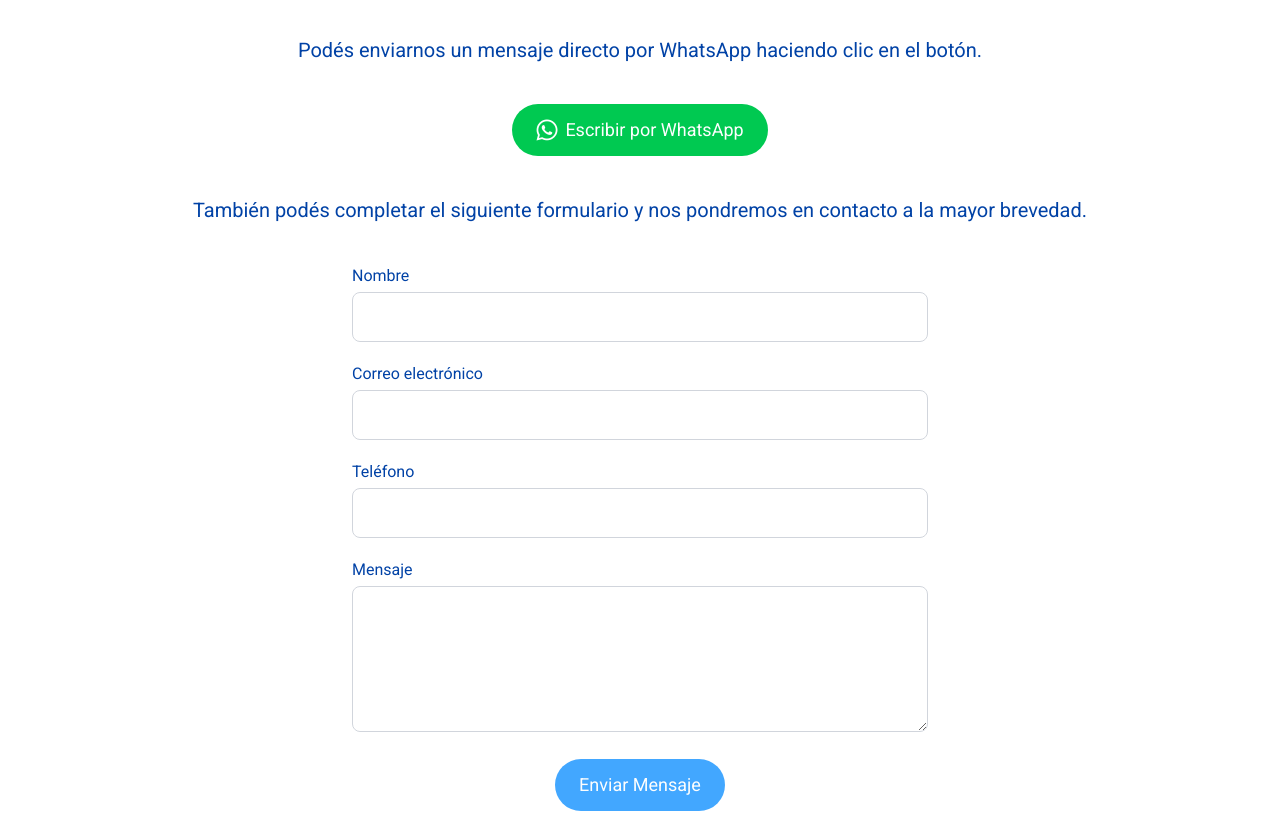
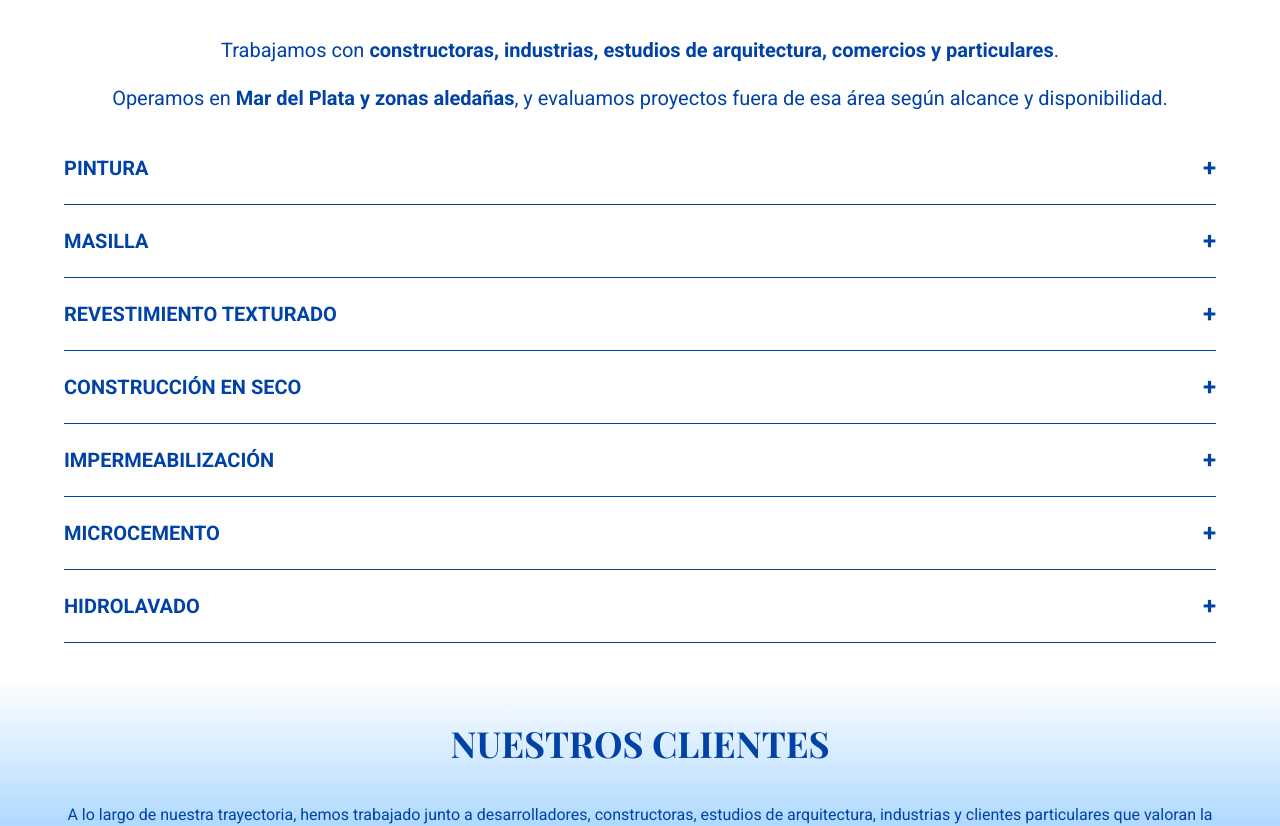
Before and after one commit to federicogildemuro/pintores-mdp, a Vue app: page / in a window 1280 px wide. Shown: the part 1480-2306 px from the top of the page. Built offline with nearby package versions, Linux system fonts and the light colour scheme; no server answers.

Commit message:
chore(app): integrate all section components into main layout

```diff
--- a/src/App.vue
+++ b/src/App.vue
@@ -5,6 +5,8 @@ import { onMounted } from 'vue';
 import Header from './components/Header.vue';
 import Hero from './components/Hero.vue';
 import About from './components/About.vue';
+import Services from './components/Services.vue';
+import Clients from './components/Clients.vue';
 import Contact from './components/Contact.vue';
 import Footer from './components/Footer.vue';
 import ScrollToTop from './components/ScrollToTop.vue';
@@ -23,6 +25,8 @@ onMounted(() => {
     <main>
         <Hero />
         <About />
+        <Services />
+        <Clients />
         <Contact />
     </main>
 
```
